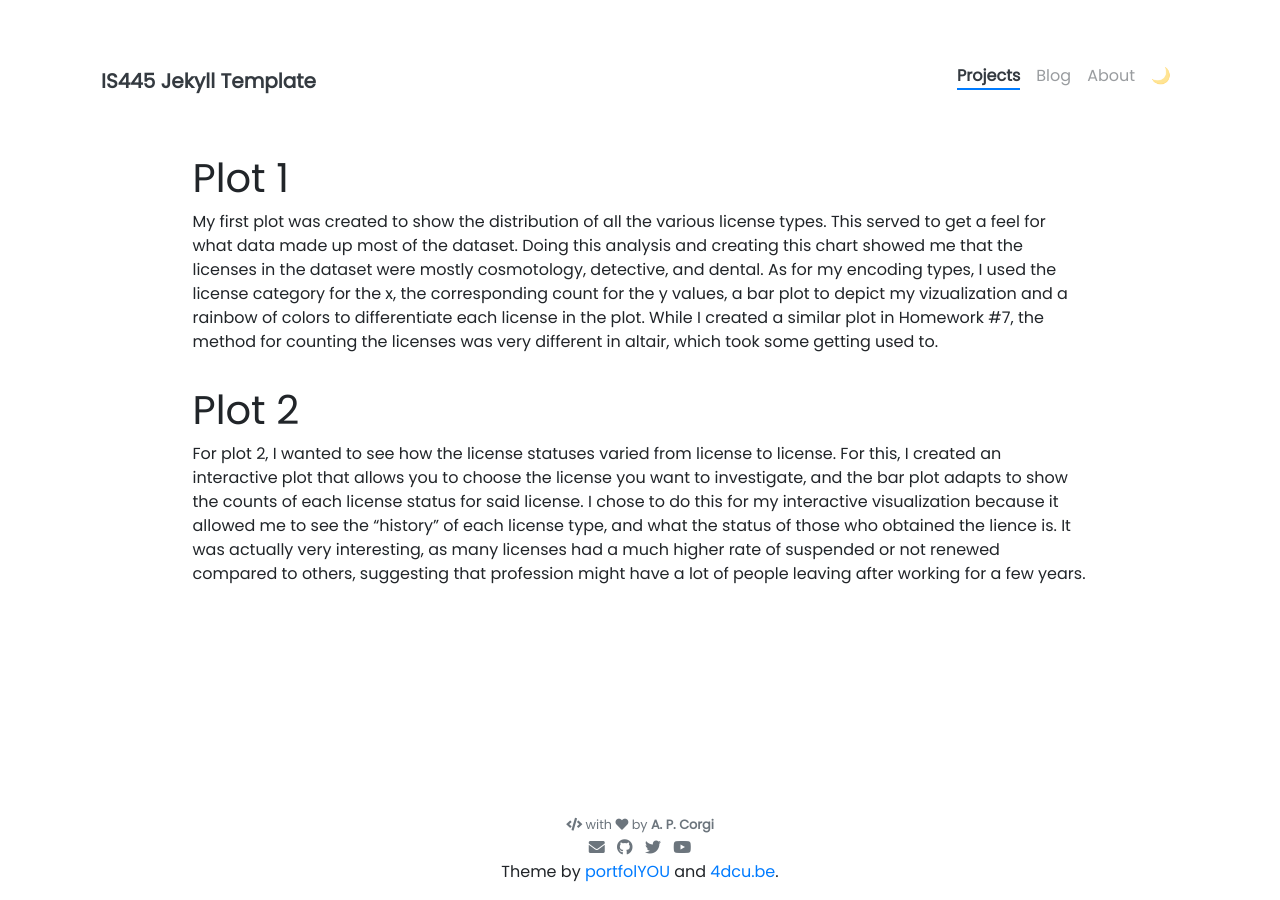
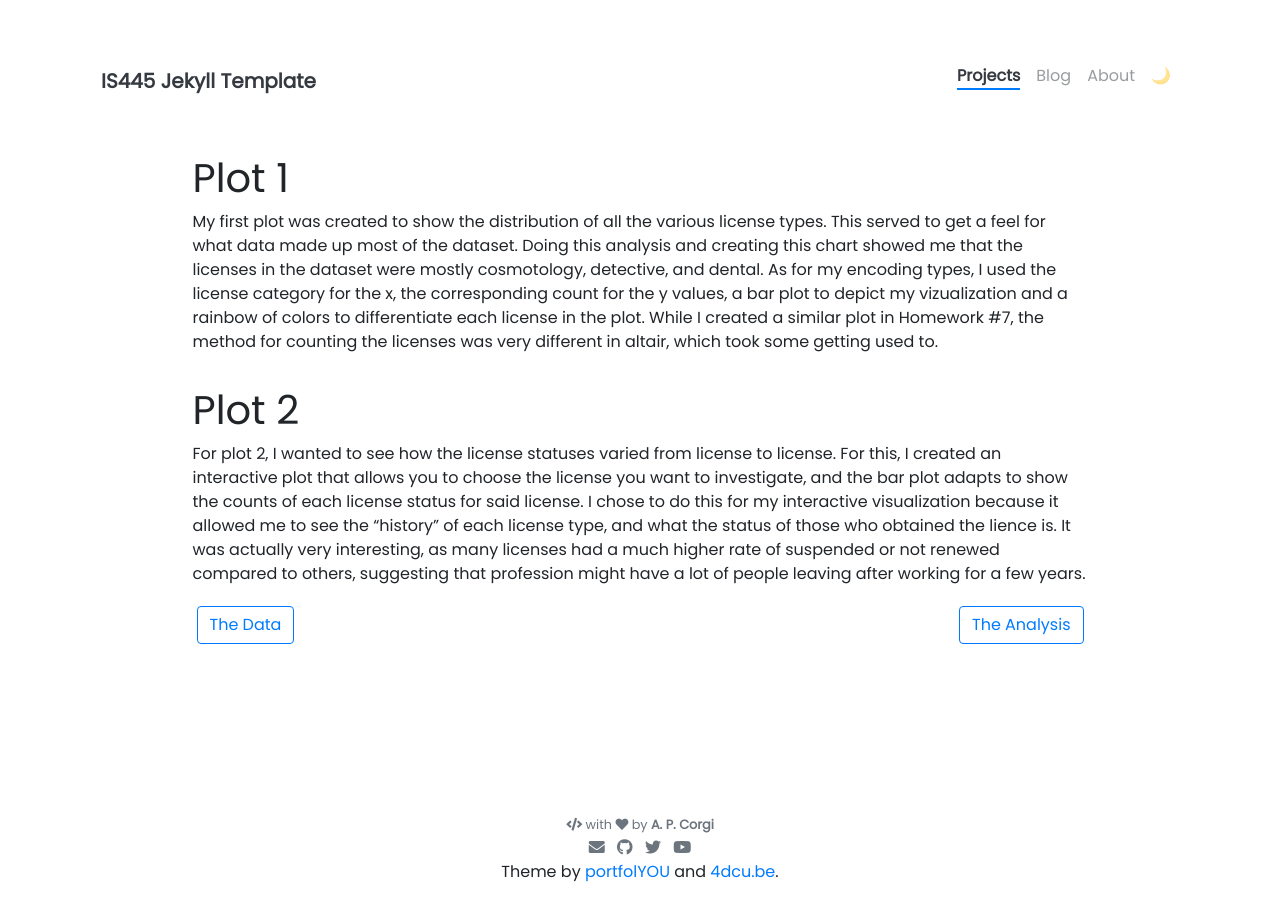
Before and after one commit to eeshankulk1/eeshankulk1.github.io, a Jekyll site: the page built from _projects/2_HW_project.md, in a window 1280 px wide. Built offline with Jekyll 4.4.1, drawn with Linux system fonts in a browser that asks for light colours; nearby versions of some CDN libraries.

Commit message:
Update 2_HW_project.md

```diff
--- a/_projects/2_HW_project.md
+++ b/_projects/2_HW_project.md
@@ -24,3 +24,12 @@
 
 
 <vegachart schema-url="{{ site.baseurl }}/assets/json/charthw82actual.json" style="width: 100%"></vegachart>
+
+
+<div class="left">
+{% include elements/button.html link="[https://github.com/vega/vega/blob/main/docs/data/cars.json](https://github.com/UIUC-iSchool-DataViz/is445_data/raw/main/licenses_fall2022.csv)" text="The Data" %}
+</div>
+
+<div class="right">
+{% include elements/button.html link="https://github.com/jnaiman/online_cv_public/blob/main/python_notebooks/test_generate_plots.ipynb" text="The Analysis" %}
+</div>
```
